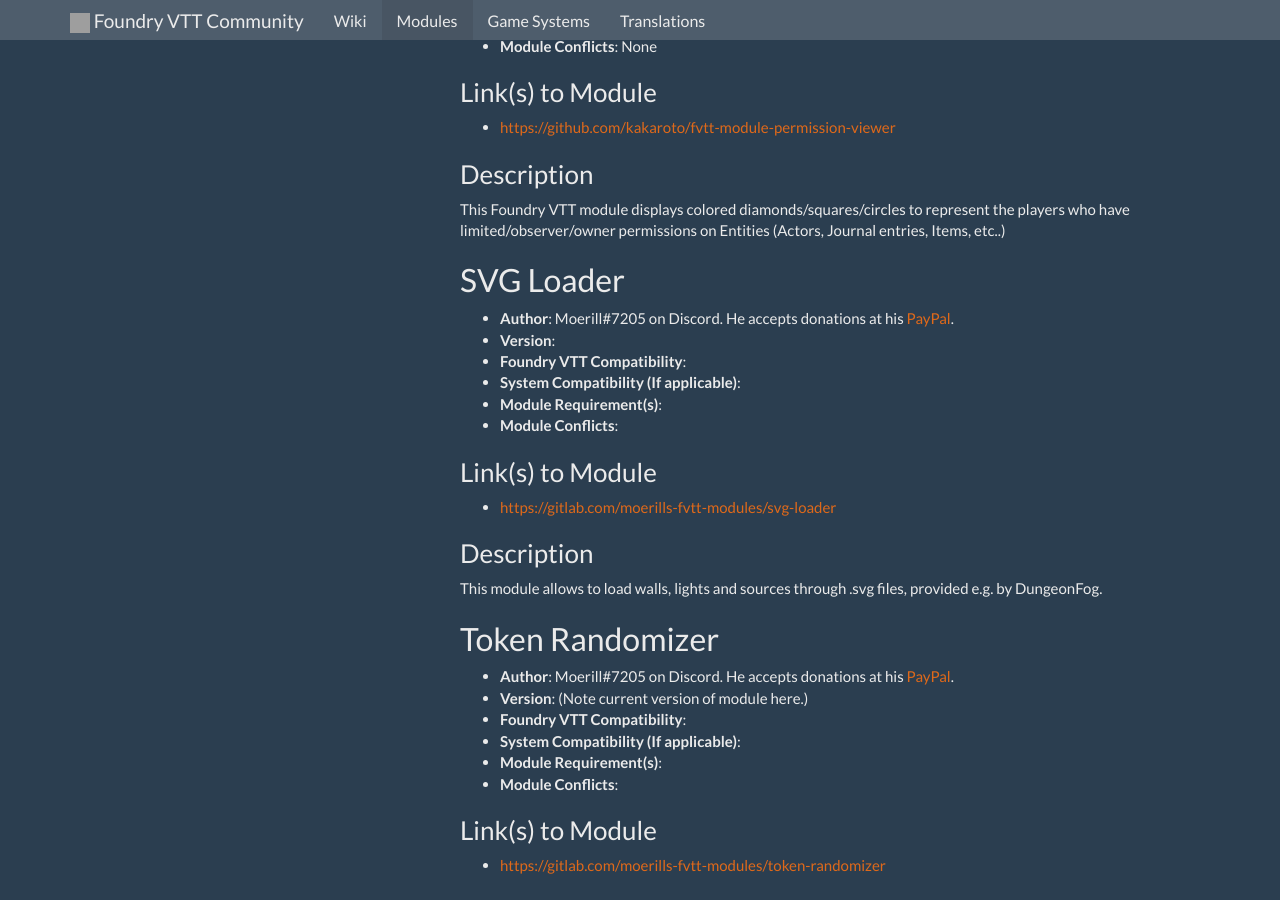
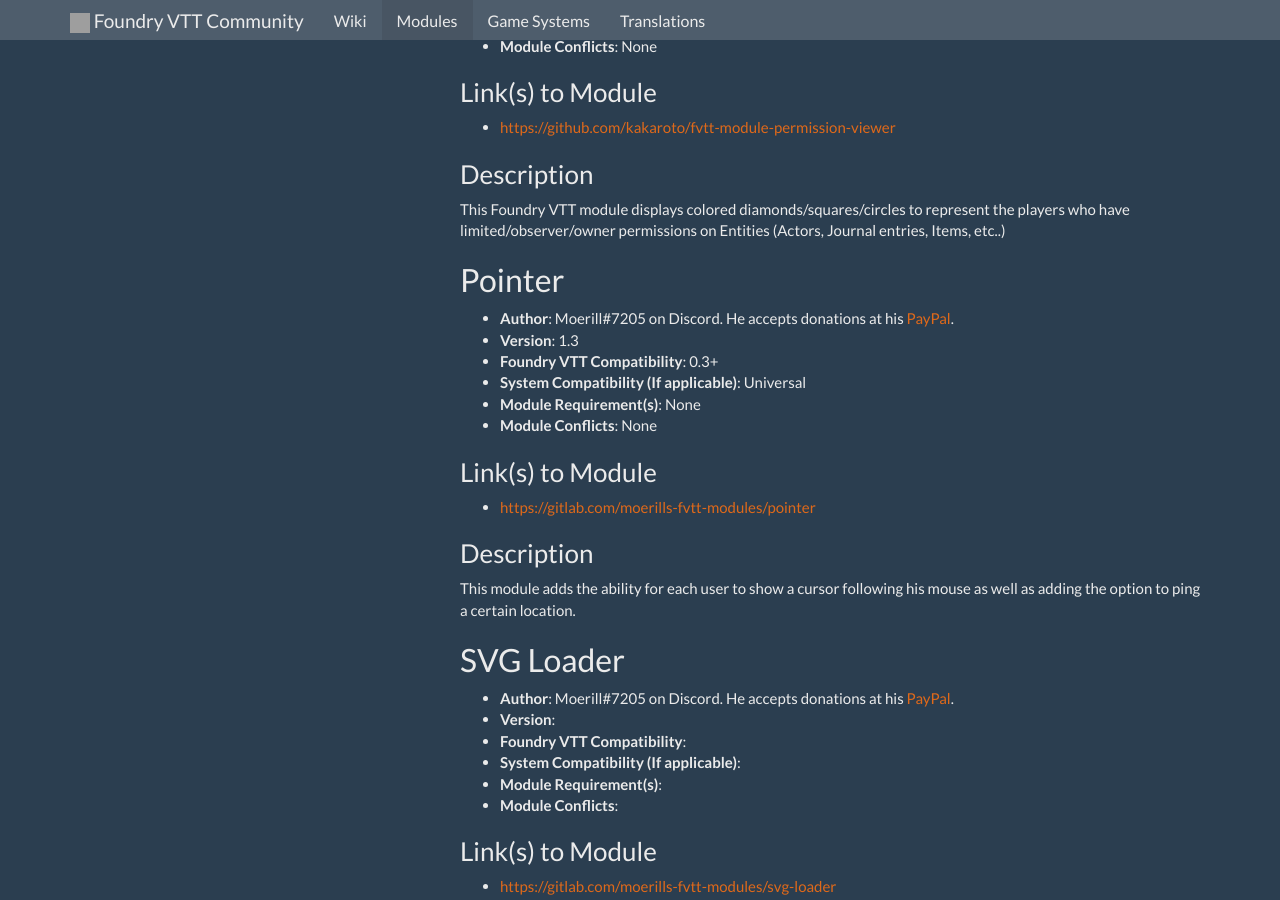
Before and after one commit to foundry-vtt-community/foundry-vtt-community.github.io, a Jekyll site: the page built from _docs/Community-Modules.md, in a window 1280 px wide and 900 px high, scrolled down 6514 px. Built offline with Jekyll 4.4.1, drawn with Linux system fonts in a browser that asks for light colours; nearby versions of some CDN libraries; grey boxes are pictures that could not be loaded.

Commit message:
Update Wiki Content (Automatic)

```diff
--- a/_docs/Community-Modules.md
+++ b/_docs/Community-Modules.md
@@ -272,6 +272,21 @@
 
 ### Description
 This Foundry VTT module displays colored diamonds/squares/circles to represent the players who have limited/observer/owner permissions on Entities (Actors, Journal entries, Items, etc..)
+
+## Pointer
+
+* **Author**: Moerill#7205 on Discord. He accepts donations at his [PayPal](https://www.paypal.com/cgi-bin/webscr?cmd=_s-xclick&hosted_button_id=FYZ294SP2JBGS&source=url).
+* **Version**: 1.3
+* **Foundry VTT Compatibility**: 0.3+
+* **System Compatibility (If applicable)**: Universal
+* **Module Requirement(s)**: None
+* **Module Conflicts**: None
+
+### Link(s) to Module
+* [https://gitlab.com/moerills-fvtt-modules/pointer](https://gitlab.com/moerills-fvtt-modules/pointer)
+
+### Description
+This module adds the ability for each user to show a cursor following his mouse as well as adding the option to ping a certain location.
 
 ## SVG Loader
 
```
